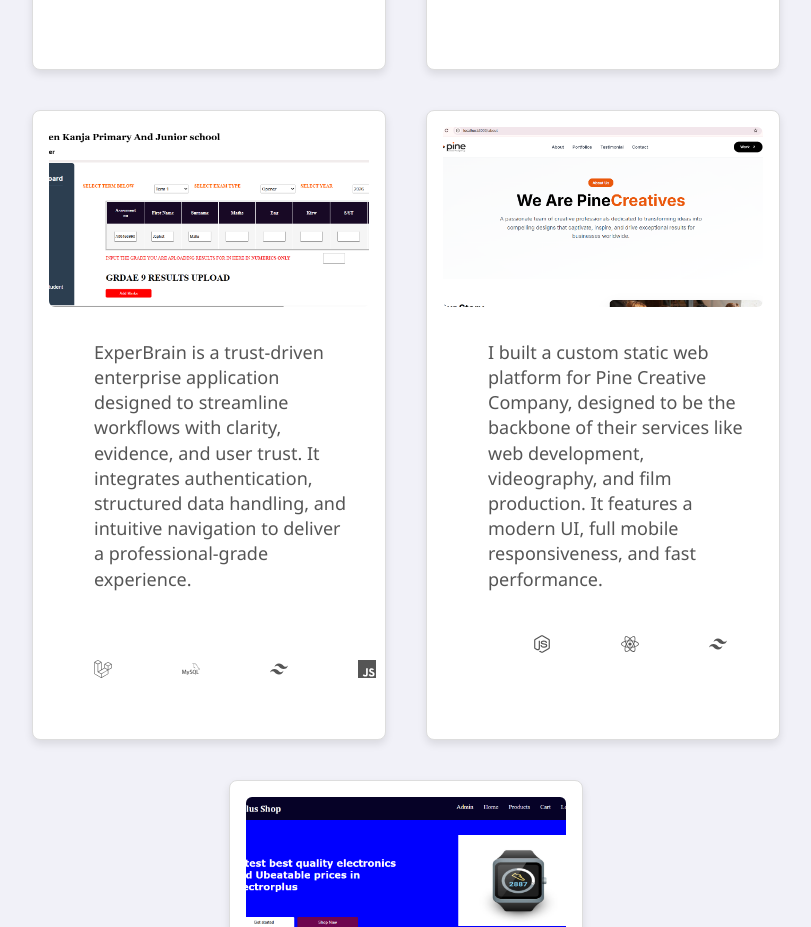
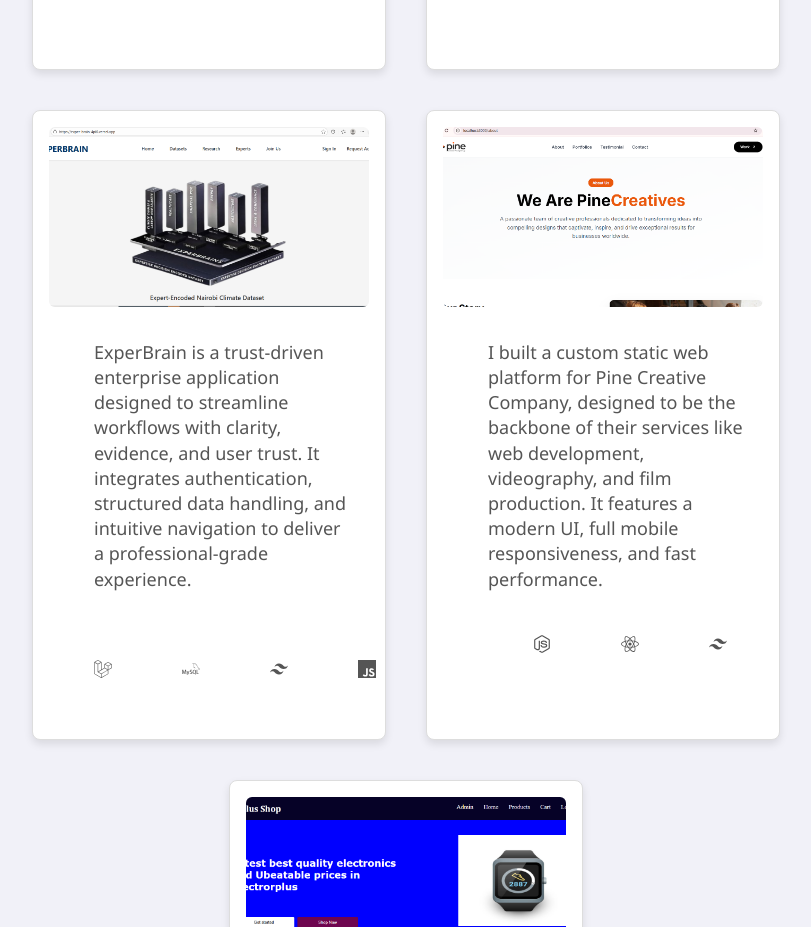
Before and after one commit to mwendwamutinda24/my-portfolio, a React (Vite) app: page /projects in a window 1280 px wide. Shown: the part 900-1827 px from the top of the page, without its empty margins (411-1222 px from the left). Built offline with nearby package versions, Linux system fonts and the light colour scheme.

Commit message:
Update MyProjects.jsx

```diff
--- a/src/Home/MyProjects.jsx
+++ b/src/Home/MyProjects.jsx
@@ -116,7 +116,7 @@ const MyProjects = () => {
   rel="noopener noreferrer"
   className="project4"
 >
-  <img src={school} className="pine" alt="ExperBrain Application" />
+  <img src="/Experbrain.png" className="pine" alt="ExperBrain Application" />
   <p>
     ExperBrain is a trust-driven enterprise application designed to streamline
     workflows with clarity, evidence, and user trust. It integrates
```
